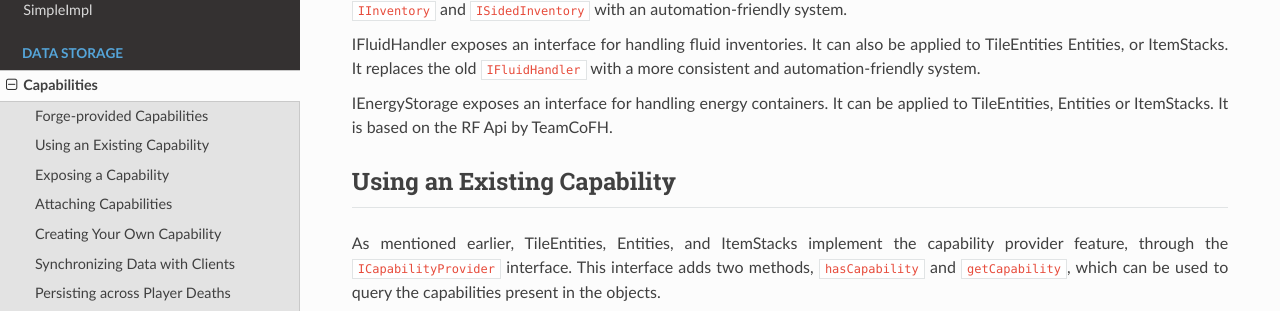
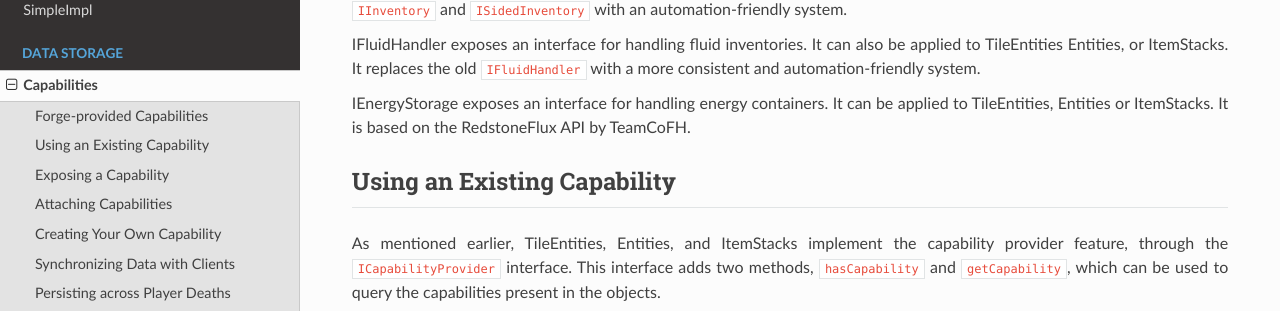
Before and after one commit to MinecraftForge/Documentation, an MkDocs documentation site: the page built from docs/datastorage/capabilities.md, in a window 1280 px wide and 900 px high, scrolled down 420 px. Shown: the part 164-475 px from the top of the window. Built offline with MkDocs 1.6.1, drawn with Linux system fonts in a browser that asks for light colours; nearby versions of some CDN libraries; old or Windows-style settings are respelled for this version of MkDocs; some of the changed text lies outside the part shown.

Commit message:
Update capabilities.md

```diff
--- a/docs/datastorage/capabilities.md
+++ b/docs/datastorage/capabilities.md
@@ -16,7 +16,7 @@ IItemHandler exposes an interface for handling inventory slots. It can be applie
 
 IFluidHandler exposes an interface for handling fluid inventories. It can also be applied to TileEntities Entities, or ItemStacks. It replaces the old `IFluidHandler` with a more consistent and automation-friendly system.
 
-IEnergyStorage exposes an interface for handling energy containers. It can be applied to TileEntities, Entities or ItemStacks. It is based on the RF Api by TeamCoFH.
+IEnergyStorage exposes an interface for handling energy containers. It can be applied to TileEntities, Entities or ItemStacks. It is based on the RedstoneFlux API by TeamCoFH.
 
 Using an Existing Capability
 ----------------------------
```
Also changed, not shown: other parts of docs/datastorage/capabilities.md (+1 -1 lines).
